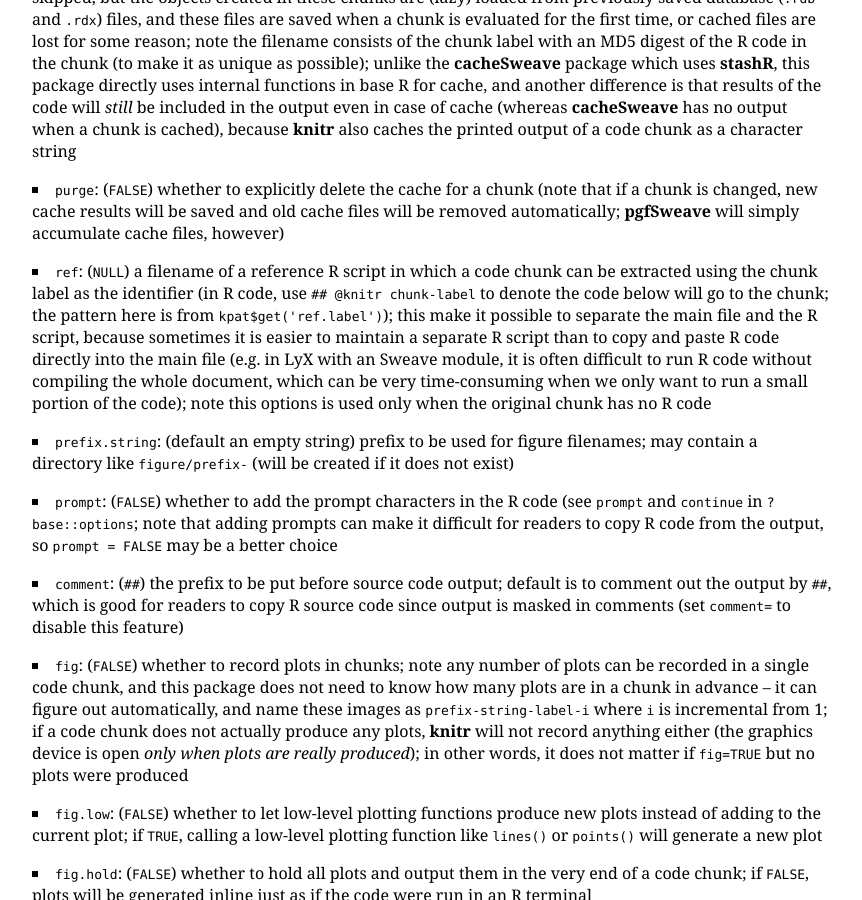
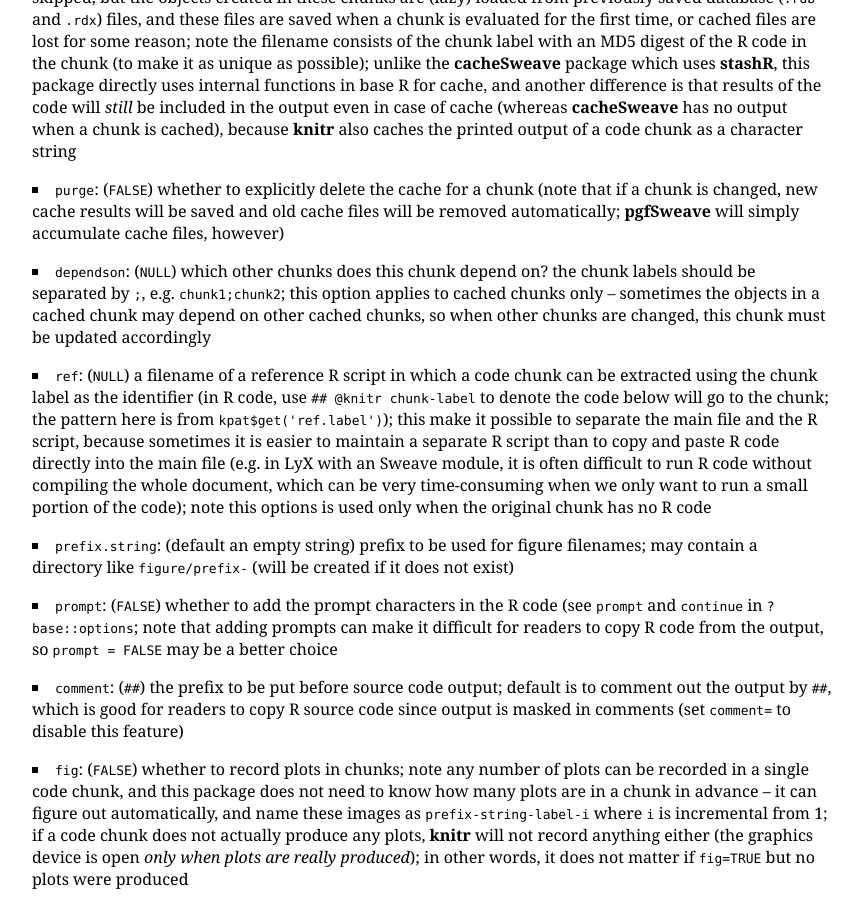
Before and after one commit to yihui/knitr, a Jekyll site: the page built from options.md, in a window 1280 px wide and 900 px high, scrolled down 1234 px. Shown: the whole window, without its empty margins (216-1078 px from the left). Built offline with Jekyll 4.4.1, drawn with Linux system fonts in a browser that asks for light colours; some web fonts are replaced.

Commit message:
add doc for dependson

```diff
--- a/options.md
+++ b/options.md
@@ -26,6 +26,7 @@
 - `tidy`: (`TRUE`) whether R code should be tidied up using the function `tidy.source()` in the **formatR** package; if it failed to tidy up, original R code will not be changed; `tidy = TRUE` is like `keep.source = FALSE` in Sweave, but it also tries not to discard R comments
 - `cache`: (`FALSE`) whether to cache a code chunk; when evaluating code chunks, the cached chunks are skipped, but the objects created in these chunks are (lazy) loaded from previously saved database (`.rdb` and `.rdx`) files, and these files are saved when a chunk is evaluated for the first time, or cached files are lost for some reason; note the filename consists of the chunk label with an MD5 digest of the R code in the chunk (to make it as unique as possible); unlike the **cacheSweave** package which uses **stashR**, this package directly uses internal functions in base R for cache, and another difference is that results of the code will *still* be included in the output even in case of cache (whereas **cacheSweave** has no output when a chunk is cached), because **knitr** also caches the printed output of a code chunk as a character string
 - `purge`: (`FALSE`) whether to explicitly delete the cache for a chunk (note that if a chunk is changed, new cache results will be saved and old cache files will be removed automatically; **pgfSweave** will simply accumulate cache files, however)
+- `dependson`: (`NULL`) which other chunks does this chunk depend on? the chunk labels should be separated by `;`, e.g. `chunk1;chunk2`; this option applies to cached chunks only -- sometimes the objects in a cached chunk may depend on other cached chunks, so when other chunks are changed, this chunk must be updated accordingly
 - `ref`: (`NULL`) a filename of a reference R script in which a code chunk can be extracted using the chunk label as the identifier (in R code, use `## @knitr chunk-label` to denote the code below will go to the chunk; the pattern here is from `kpat$get('ref.label')`); this make it possible to separate the main file and the R script, because sometimes it is easier to maintain a separate R script than to copy and paste R code directly into the main file (e.g. in LyX with an Sweave module, it is often difficult to run R code without compiling the whole document, which can be very time-consuming when we only want to run a small portion of the code); note this options is used only when the original chunk has no R code
 - `prefix.string`: (default an empty string) prefix to be used for figure filenames; may contain a directory like `figure/prefix-` (will be created if it does not exist)
 - `prompt`: (`FALSE`) whether to add the prompt characters in the R code (see `prompt` and `continue` in `?base::options`; note that adding prompts can make it difficult for readers to copy R code from the output, so `prompt = FALSE` may be a better choice
```
